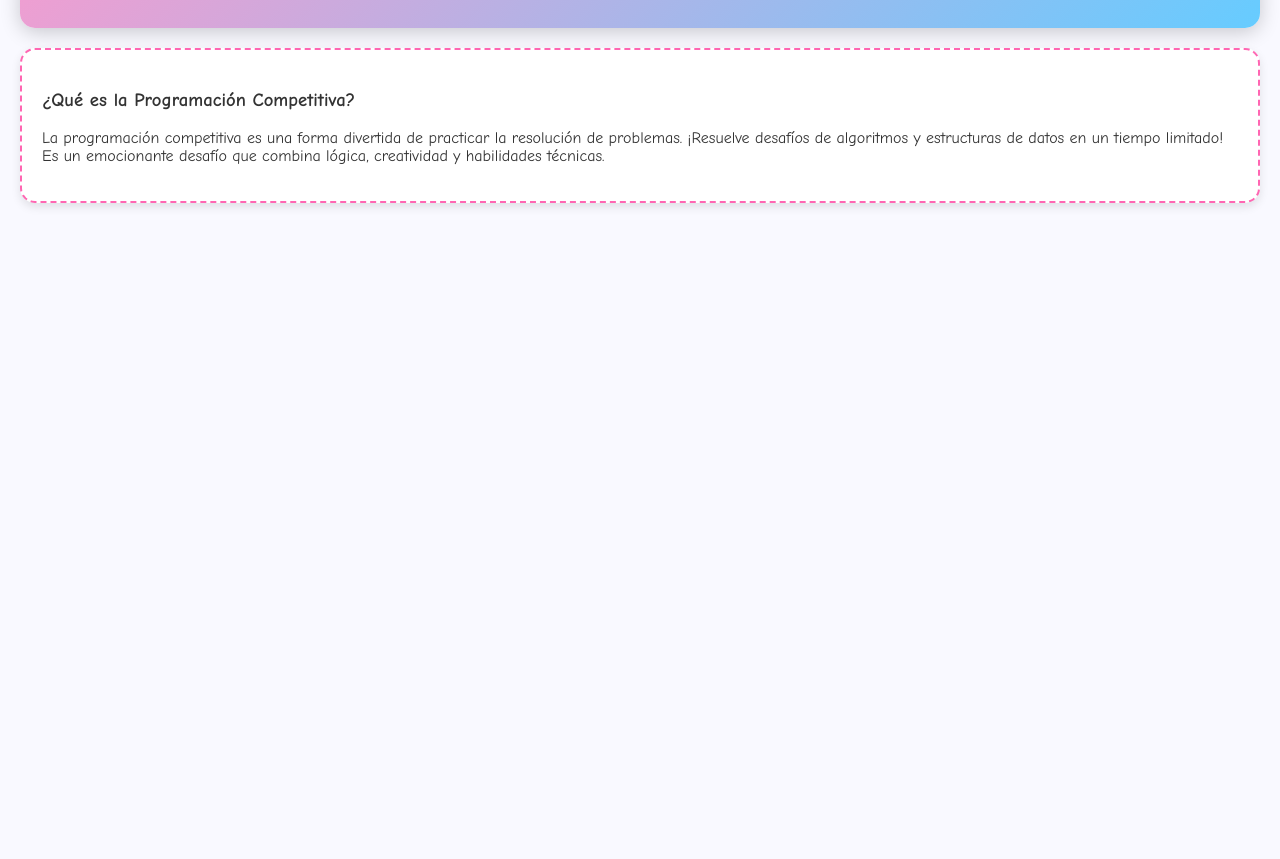
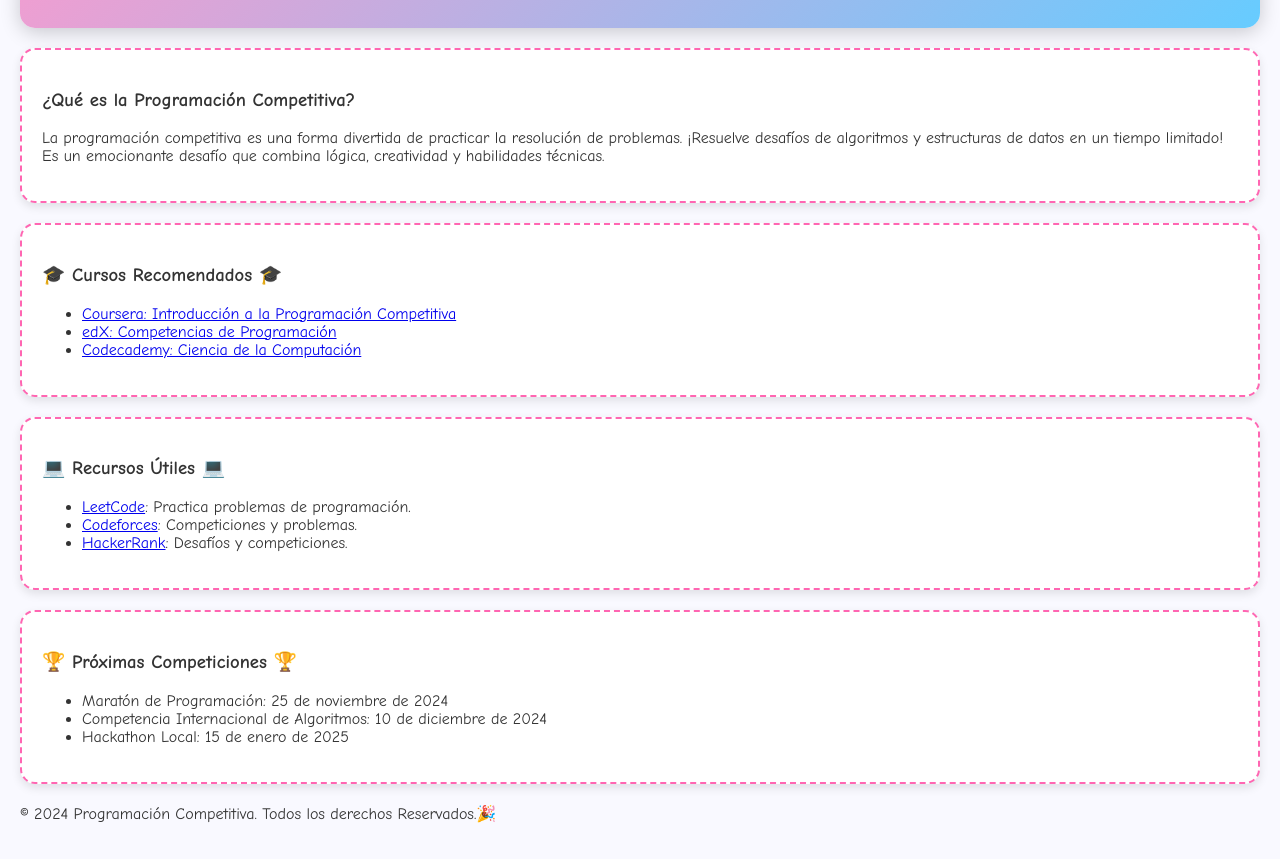
Before and after one commit to sheep96witch/club-programacion-cbtis, a plain HTML site: page index.html in a window 1280 px wide. Shown: the part 181-1040 px from the top of the page. Before the commit the page ends 800 px from the top, so only its background shows below. Drawn offline with Linux system fonts and the light colour scheme.

Commit message:
Se agrego más información

```diff
--- a/index.html
+++ b/index.html
@@ -19,7 +19,32 @@
         y estructuras de datos en un tiempo limitado! Es un emocionante
         desafío que combina lógica, creatividad y habilidades técnicas.</p>
     </section>
-
-
+    <section>
+        <h3>🎓 Cursos Recomendados 🎓</h3>
+        <ul>
+            <li><a href="https://www.coursera.org/learn/competitive-programming">Coursera: Introducción a la Programación Competitiva</a></li>
+            <li><a href="https://www.edx.org/course/programming-competitions">edX: Competencias de Programación</a></li>
+            <li><a href="https://www.codecademy.com/catalog/subject/computer-science">Codecademy: Ciencia de la Computación</a></li>
+        </ul>
+    </section>
+    <section>
+        <h3>💻 Recursos Útiles 💻</h3>
+        <ul>
+            <li><a href="https://leetcode.com/">LeetCode</a>: Practica problemas de programación.</li>
+            <li><a href="https://codeforces.com/">Codeforces</a>: Competiciones y problemas.</li>
+            <li><a href="https://www.hackerrank.com/">HackerRank</a>: Desafíos y competiciones.</li>
+        </ul>
+    </section>
+    <section>
+        <h3>🏆 Próximas Competiciones 🏆</h3>
+        <ul>
+            <li>Maratón de Programación: 25 de noviembre de 2024</li>
+            <li>Competencia Internacional de Algoritmos: 10 de diciembre de 2024</li>
+            <li>Hackathon Local: 15 de enero de 2025</li>
+        </ul>
+    </section>
+    <footer>
+        <p>&copy; 2024 Programación Competitiva. Todos los derechos Reservados.🎉</p>
+    </footer>
 </body>
 </html>
```
